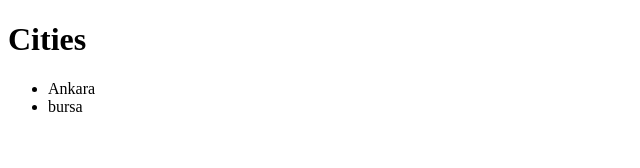
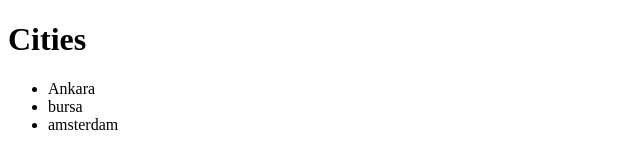
Before and after one commit to 4hmtpl/myFristRepo, a plain HTML site: page index.html in a window 1280 px wide. Shown: the full height of the page, 0-640 px from the left. Drawn offline with Linux system fonts and the light colour scheme.

Commit message:
third commit

```diff
--- a/index.html
+++ b/index.html
@@ -11,6 +11,7 @@
 <ul>
   <li>Ankara</li>
   <li>bursa</li>
+  <li>amsterdam</li>
 </ul>
 
 </body>
```
